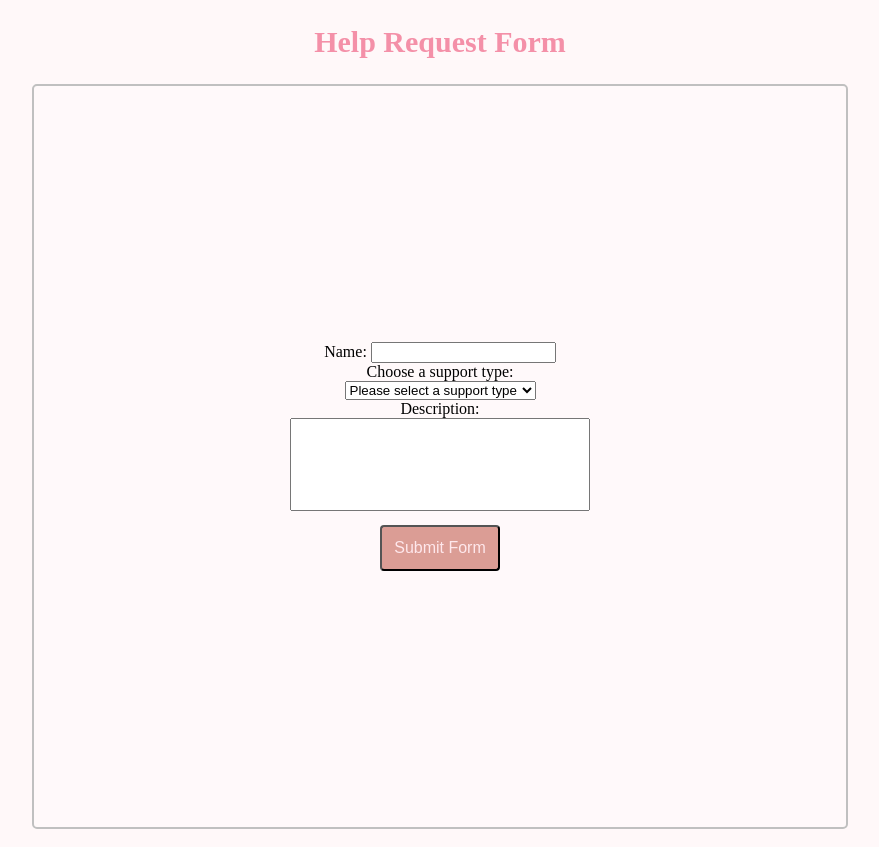
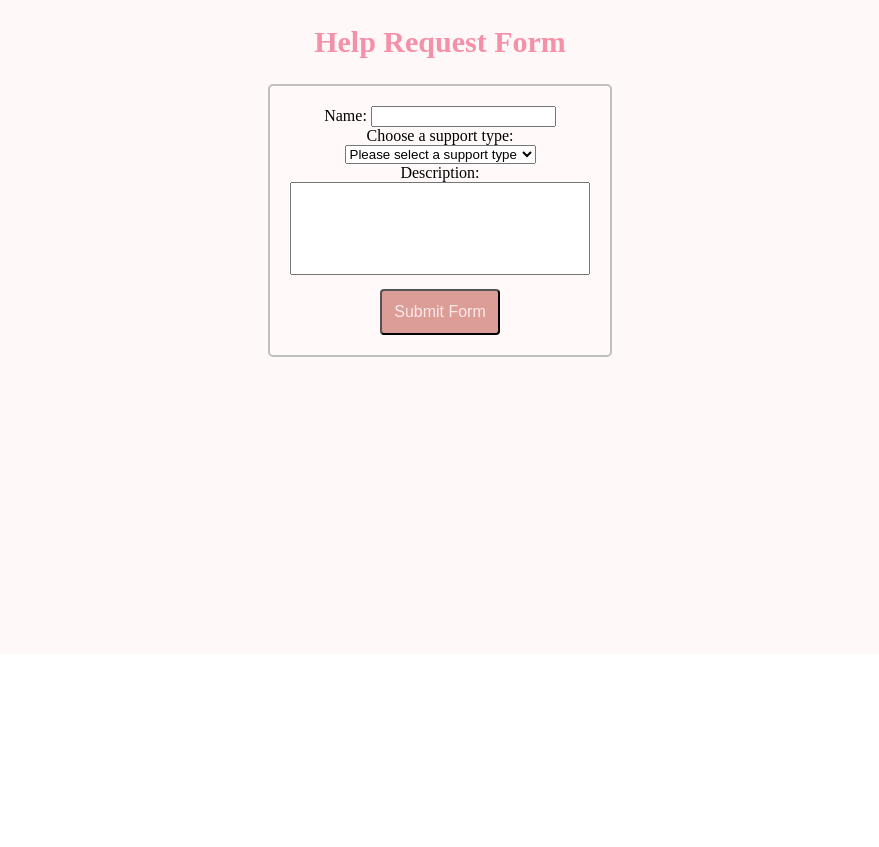
Before and after one commit to Desmond23Y/goingpink, a PHP site: page /Users/request_form.php in a window 1280 px wide. Shown: the part 146-993 px from the top of the page, without its empty margins (200-1079 px from the left). After the commit the page ends 503 px from the top, so only its background shows below. Run offline with PHP 8.4, Linux system fonts and the light colour scheme; the visitor is signed in with stand-in values (Sample User, id 1).

Commit message:
Requestform.css

```diff
--- a/Users/Requestform.css
+++ b/Users/Requestform.css
@@ -16,7 +16,6 @@ form {
     width: 300px;
     margin: 0 auto;
     padding: 20px;
-    padding: 20%;
     background-color: rgba(255,255,255,0.1);
     border: 2px solid silver;
     border-radius: 5px;
```
